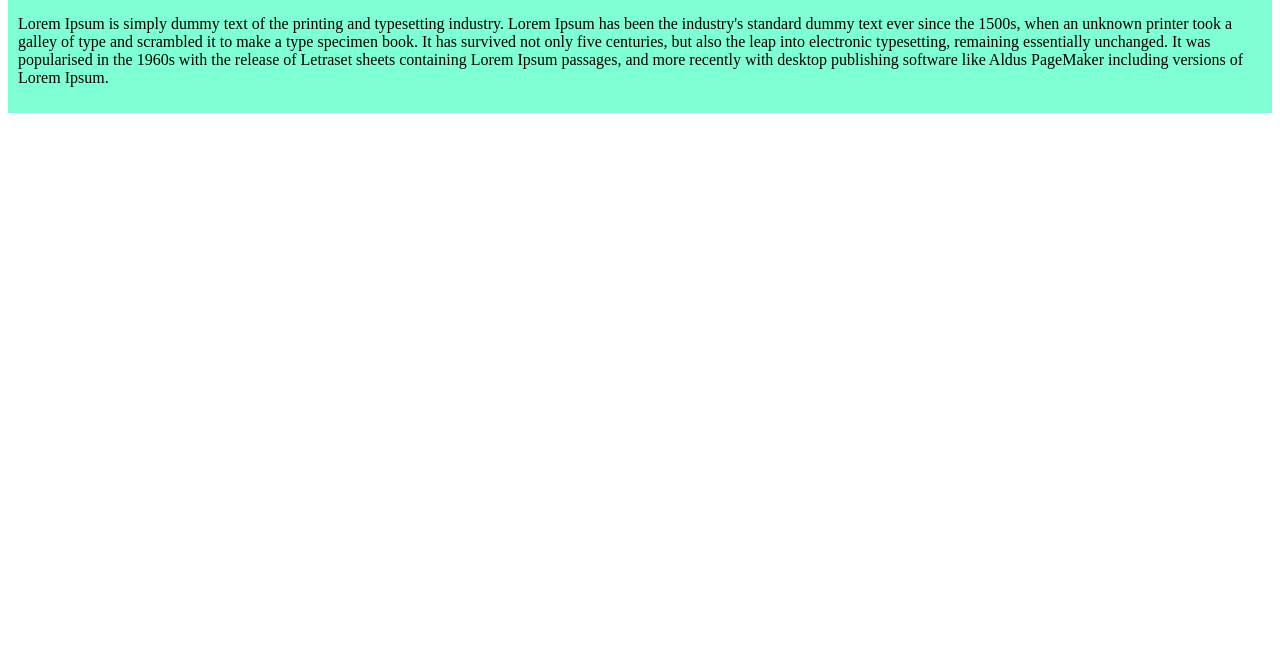
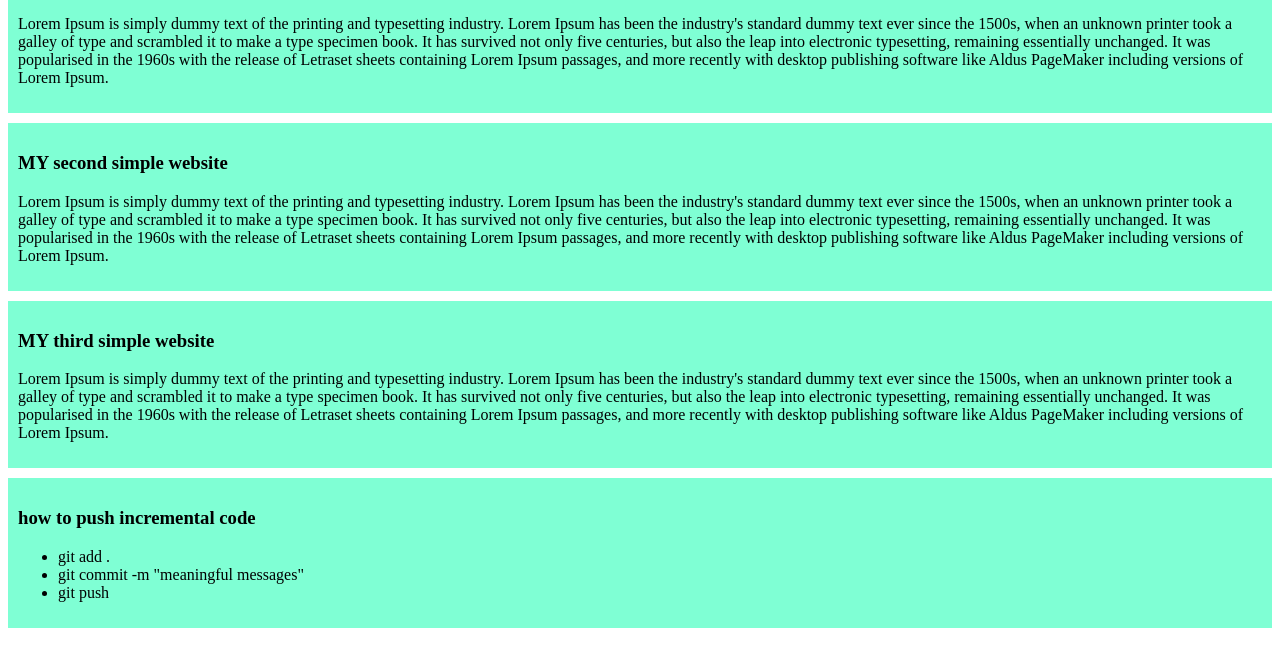
Before and after one commit to miasumon-ru/my-first-simple-website, a plain HTML site: page index.html in a window 1280 px wide. Shown: the part 62-728 px from the top of the page. Drawn offline with Linux system fonts and the light colour scheme.

Commit message:
second , third and a ul list has been added

```diff
--- a/index.html
+++ b/index.html
@@ -18,5 +18,34 @@
         </p>
     </div>
 
+    <div>
+        <h3>MY second simple website</h3>
+        <p>
+
+            Lorem Ipsum is simply dummy text of the printing and typesetting industry. Lorem Ipsum has been the industry's standard dummy text ever since the 1500s, when an unknown printer took a galley of type and scrambled it to make a type specimen book. It has survived not only five centuries, but also the leap into electronic typesetting, remaining essentially unchanged. It was popularised in the 1960s with the release of Letraset sheets containing Lorem Ipsum passages, and more recently with desktop publishing software like Aldus PageMaker including versions of Lorem Ipsum.
+
+
+        </p>
+    </div>
+
+    <div>
+        <h3>MY third simple website</h3>
+        <p>
+
+            Lorem Ipsum is simply dummy text of the printing and typesetting industry. Lorem Ipsum has been the industry's standard dummy text ever since the 1500s, when an unknown printer took a galley of type and scrambled it to make a type specimen book. It has survived not only five centuries, but also the leap into electronic typesetting, remaining essentially unchanged. It was popularised in the 1960s with the release of Letraset sheets containing Lorem Ipsum passages, and more recently with desktop publishing software like Aldus PageMaker including versions of Lorem Ipsum.
+
+
+        </p>
+    </div>
+
+    <div>
+        <h3> how to push incremental code</h3>
+        <ul>
+            <li> git add .</li>
+            <li>git commit -m "meaningful messages"</li>
+            <li> git push</li>
+        </ul>
+    </div>
+
 </body>
 </html>
--- a/styles/styles.css
+++ b/styles/styles.css
@@ -1,4 +1,5 @@
 div{
     background-color: aquamarine;
     padding: 10px;
+    margin-bottom: 10px;
 }
```
